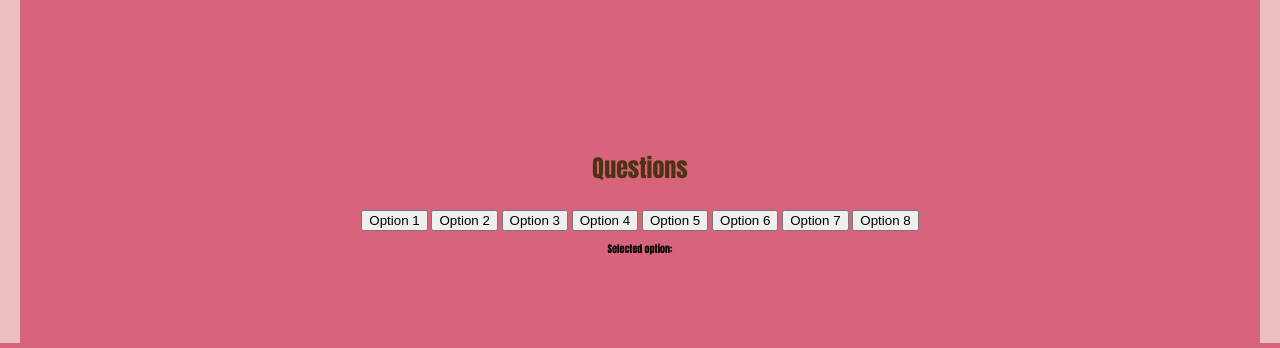
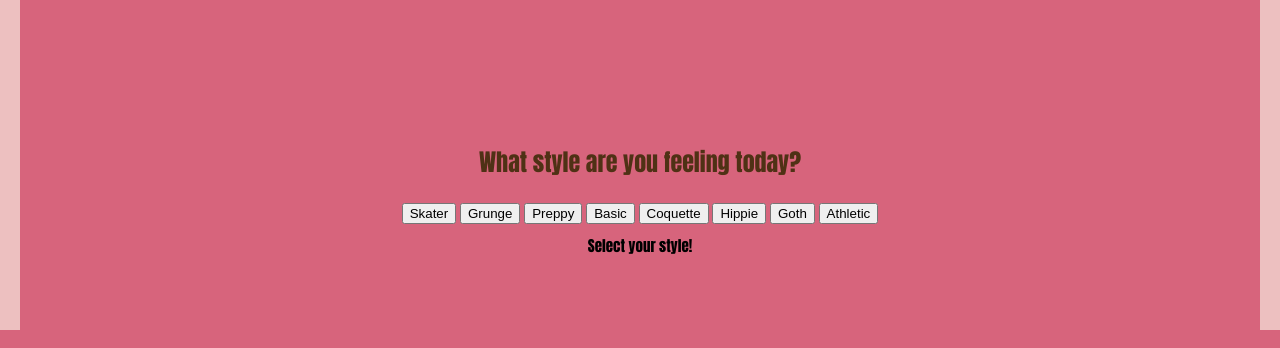
Before and after one commit to diyavij/styled, a plain HTML site: page input.html in a window 1280 px wide. Shown: the part 452-800 px from the top of the page. Drawn offline with Linux system fonts and the light colour scheme.

Commit message:
Update input.html

```diff
--- a/input.html
+++ b/input.html
@@ -109,7 +109,7 @@
         p {
             margin-top: 10px; /* Add top margin */
             text-align: center; /* Center align text */
-            font-size: 10px
+            font-size: 15px
         }
         ul {
               list-style-type: none;
@@ -195,18 +195,18 @@
 
         <main>
     <section id="questions">
-        <h2>Questions</h2>
+        <h2>What style are you feeling today?</h2>
         <div id="options">
-            <button onclick="selectOption('Skater')">Option 1</button>
-            <button onclick="selectOption('Grunge')">Option 2</button>
-            <button onclick="selectOption('Preppy')">Option 3</button>
-            <button onclick="selectOption('Basic')">Option 4</button>
-            <button onclick="selectOption('Coquette')">Option 5</button>
-            <button onclick="selectOption('Hippie')">Option 6</button>
-            <button onclick="selectOption('Goth')">Option 7</button>
-            <button onclick="selectOption('Athletic')">Option 8</button>
+            <button onclick="selectOption('Skater')">Skater</button>
+            <button onclick="selectOption('Grunge')">Grunge</button>
+            <button onclick="selectOption('Preppy')">Preppy</button>
+            <button onclick="selectOption('Basic')">Basic</button>
+            <button onclick="selectOption('Coquette')">Coquette</button>
+            <button onclick="selectOption('Hippie')">Hippie</button>
+            <button onclick="selectOption('Goth')">Goth</button>
+            <button onclick="selectOption('Athletic')">Athletic</button>
         </div>
-        <p>Selected option: <span id="selectedOption"></span></p>
+        <p>Select your style!<span id="selectedOption"></span></p>
     </section>
 </main>
 
```
